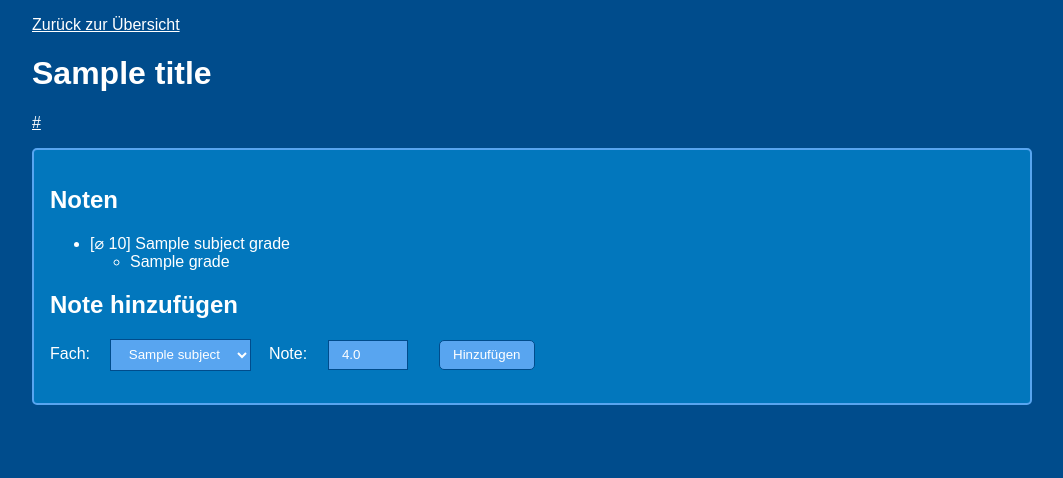
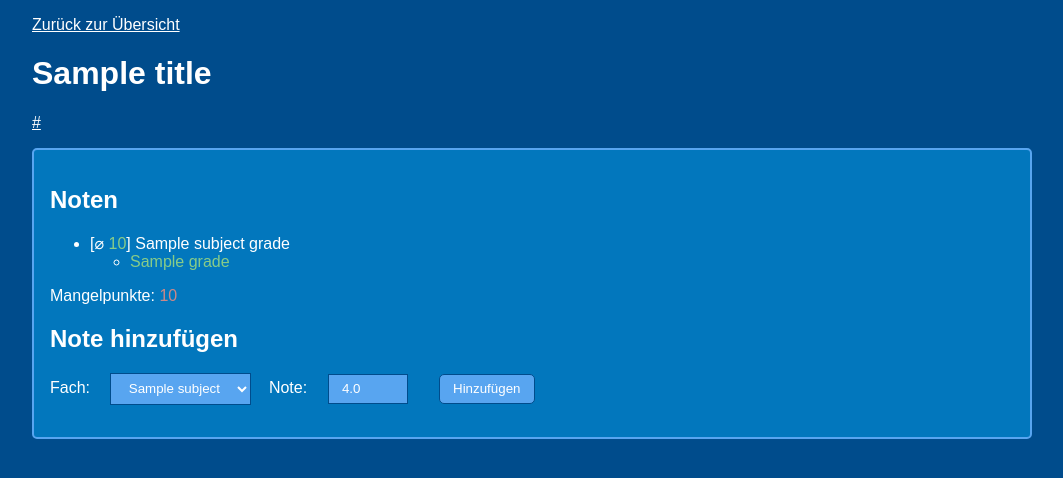
Before and after one commit to aylaseckanovic/schnuppern-webanwendung, a Flask app: template templates/grades.jinja2 in a window 1280 px wide. Shown: the top 478 px of the page, without its empty margins (108-1171 px from the left). Run offline with Flask 2, Linux system fonts and the light colour scheme; the template is opened without the code that fills it: most values are stand-ins (such as "Sample title", 1, 10 or a date in 2020).

Commit message:
calculate and display deficiency points; show grades with color codes

```diff
--- a/app.py
+++ b/app.py
@@ -5,8 +5,9 @@ from flask import render_template
 from flask import request
 from flask import send_from_directory
 
-from average import calculate_subject_averages
-from average import calculate_overall_average
+from calculations import calculate_subject_averages
+from calculations import calculate_overall_average
+from calculations import calculate_deficiency_points
 from data import DataBase
 
 app = Flask(__name__)
@@ -47,6 +48,7 @@ def get_pupil(name):
     average_by_subject = calculate_subject_averages(subject_grades)
     average_overall = calculate_overall_average(average_by_subject)
     subjects = db.load_subjects()
+    deficiency_points = calculate_deficiency_points(average_by_subject)
     return render_template(
         'grades.jinja2',
         title=title,
@@ -54,6 +56,7 @@ def get_pupil(name):
         subject_grades=subject_grades,
         average_by_subject=average_by_subject,
         average_overall=average_overall,
+        deficiency_points=deficiency_points,
         backlink=backlink,
         backlink_caption=backlink_caption,
         subjects=subjects,
--- a/static/style.css
+++ b/static/style.css
@@ -41,3 +41,15 @@ input[type="number"] {
 label {
     margin-right: 1em;
 }
+
+.bad {
+    color: #cc8888;
+}
+
+.ok {
+    color: #ffffff;
+}
+
+.good {
+    color: #88cc88;
+}
--- a/templates/grades.jinja2
+++ b/templates/grades.jinja2
@@ -6,10 +6,25 @@
 
 <ul>
 {% for subject in subject_grades %}
-    <li>[⌀ {{ average_by_subject[subject] }}] {{ subject }}
+    {% set average = average_by_subject[subject] %}
+    {% if average < 4 %}
+        {% set style = 'bad' %}
+    {% elif average < 5 %}
+        {% set style = 'ok' %}
+    {% else %}
+        {% set style = 'good' %}
+    {% endif %}
+    <li>[⌀ <span class="{{ style }}">{{ average_by_subject[subject] }}</span>] {{ subject }}
         <ul>
             {% for grade in subject_grades[subject] %}
-            <li>{{ grade }}</li>
+            {% if grade < 4 %}
+                {% set style = 'bad' %}
+            {% elif grade < 5 %}
+                {% set style = 'ok' %}
+            {% else %}
+                {% set style = 'good' %}
+            {% endif %}
+            <li><span class="{{ style }}">{{ grade }}</li>
             {% endfor %}
         </ul>
     </li>
@@ -18,6 +33,15 @@
     <li>[⌀ {{ "%.1f"|format(average_overall) }}] Total</li>
 {% endif %}
 </ul>
+
+{% if deficiency_points > 0 %}
+    {% if deficiency_points > 1.5 %}
+        {% set style = 'bad' %}
+    {% else %}
+        {% set style = 'ok' %}
+    {% endif %}
+    <p>Mangelpunkte: <span class="{{ style }}">{{ deficiency_points }}</span></p>
+{% endif %}
 
 <h2>Note hinzufügen</h2>
 
```
Also changed, not shown: calculations.py (renamed from average.py, +11 -0 lines).
